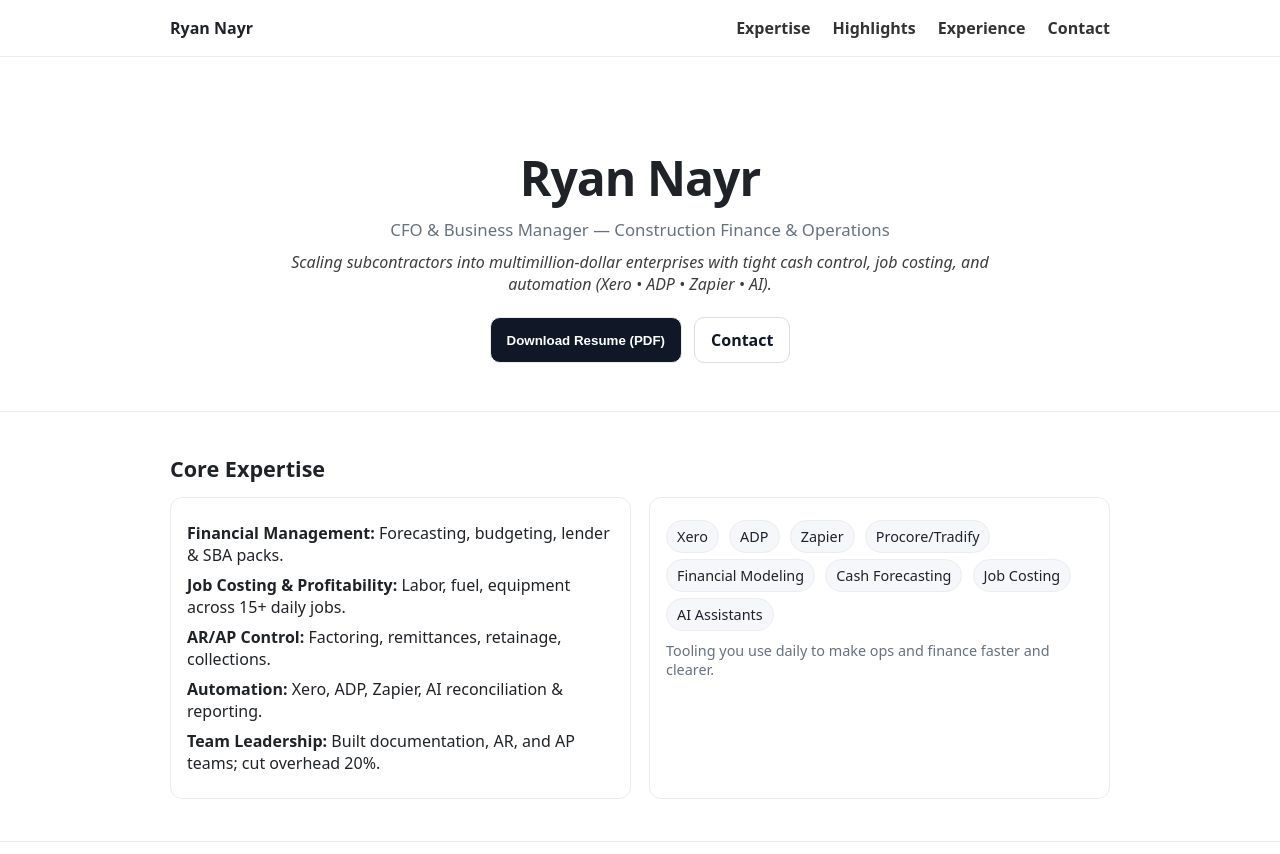
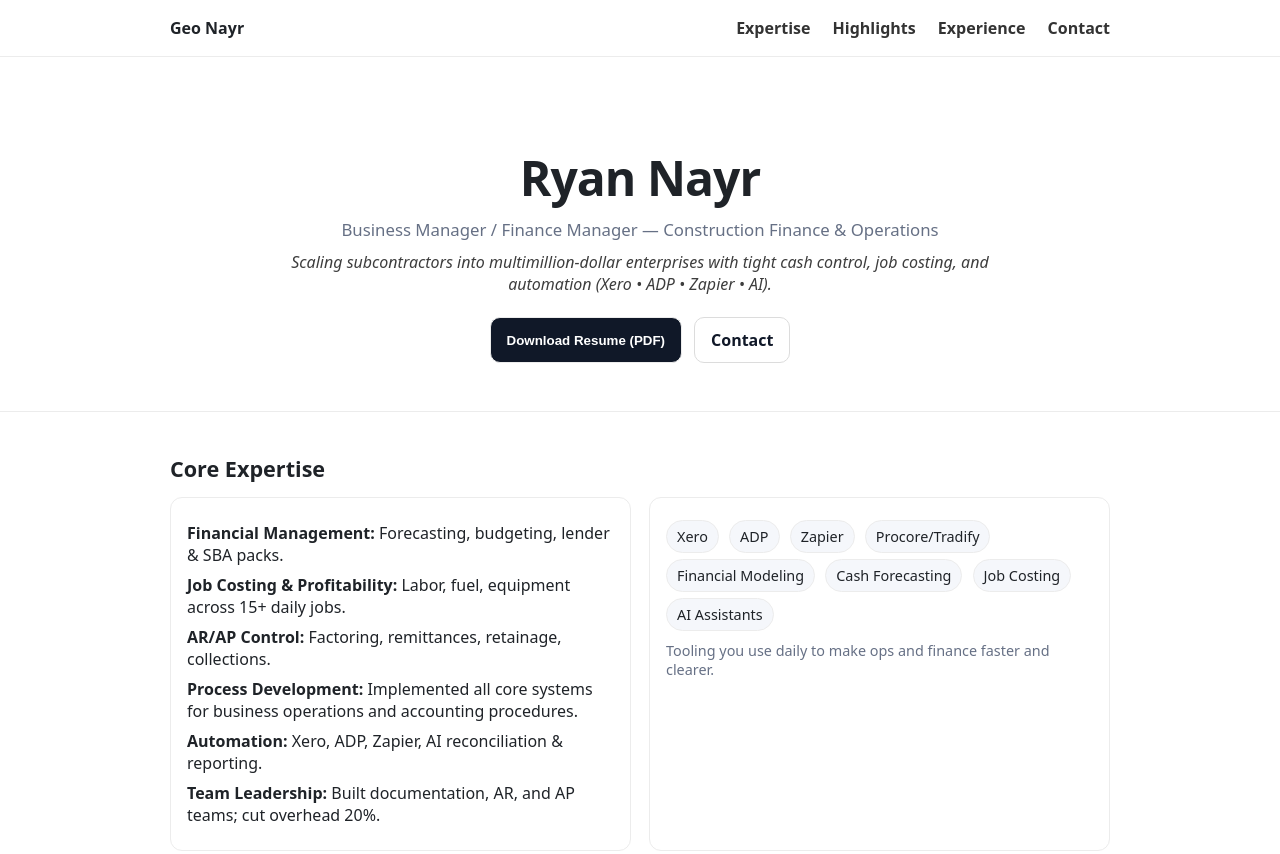
Before and after one commit to amlitio/Rez, a plain HTML site: page index.html in a window 1280 px wide. Shown: the top 854 px of the page. Drawn offline with Linux system fonts and the light colour scheme.

Commit message:
Update index.html

```diff
--- a/index.html
+++ b/index.html
@@ -82,7 +82,7 @@
   <!-- Sticky Nav -->
   <nav class="top">
     <div class="container nav-wrap">
-      <div class="left" aria-label="Site title"><strong>Ryan Nayr</strong></div>
+      <div class="left" aria-label="Site title"><strong>Geo Nayr</strong></div>
       <div class="right" role="navigation" aria-label="Primary">
         <a class="nav-link" href="#expertise">Expertise</a>
         <a class="nav-link" href="#achievements">Highlights</a>
@@ -96,7 +96,7 @@
   <header class="hero">
     <div class="container">
       <h1>Ryan Nayr</h1>
-      <p class="tag">CFO & Business Manager — Construction Finance & Operations</p>
+      <p class="tag">Business Manager / Finance Manager — Construction Finance & Operations</p>
       <p class="sub"><em>Scaling subcontractors into multimillion-dollar enterprises with tight cash control, job costing, and automation (Xero • ADP • Zapier • AI).</em></p>
       <div class="cta-row" role="group" aria-label="Primary actions">
         <button class="btn" id="downloadBtn" title="Print as PDF for a polished resume">Download Resume (PDF)</button>
@@ -115,6 +115,7 @@
             <li><strong>Financial Management:</strong> Forecasting, budgeting, lender & SBA packs.</li>
             <li><strong>Job Costing & Profitability:</strong> Labor, fuel, equipment across 15+ daily jobs.</li>
             <li><strong>AR/AP Control:</strong> Factoring, remittances, retainage, collections.</li>
+            <li><strong>Process Development:</strong> Implemented all core systems for business operations and accounting procedures.</li>
             <li><strong>Automation:</strong> Xero, ADP, Zapier, AI reconciliation & reporting.</li>
             <li><strong>Team Leadership:</strong> Built documentation, AR, and AP teams; cut overhead 20%.</li>
           </ul>
```
